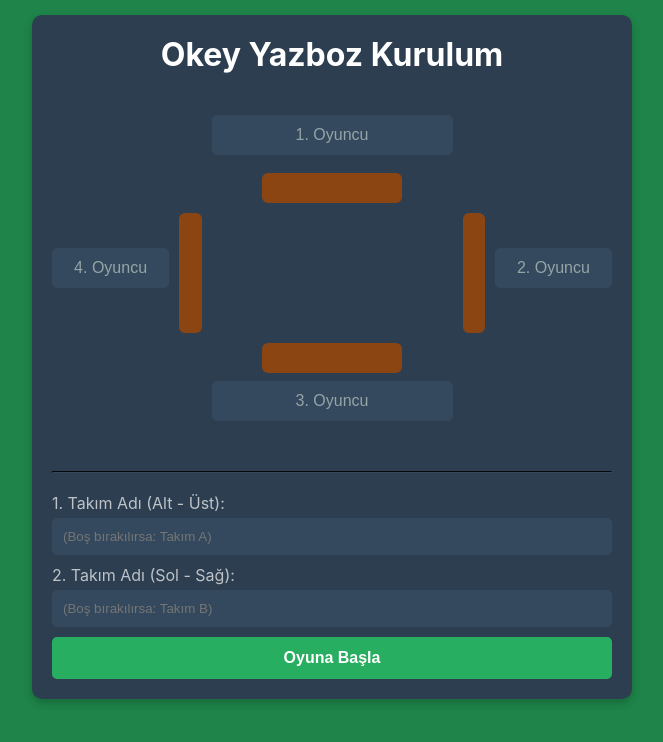
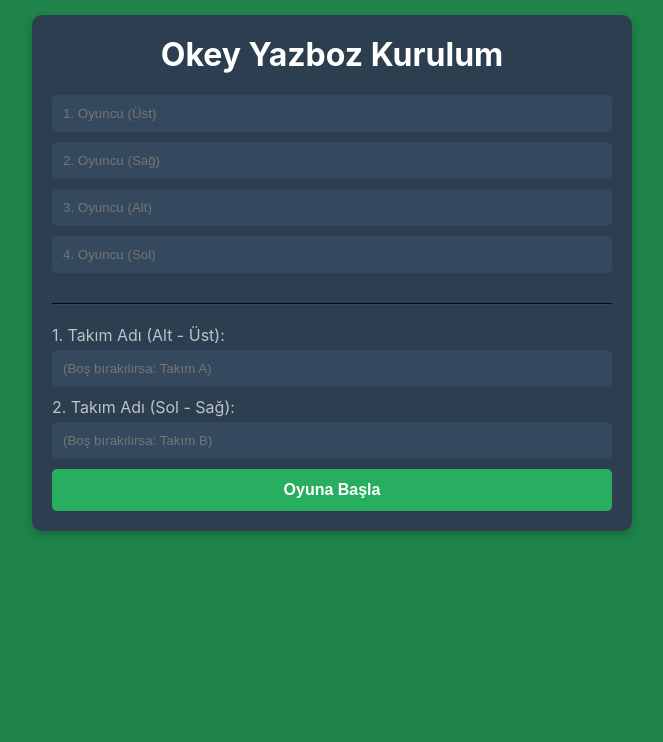
Before and after one commit to MertcanDe/yazboz-uygulamasi, a Flask app: page / in a window 1280 px wide. Shown: the top 742 px of the page, without its empty margins (308-971 px from the left). Run offline with Flask 3, Linux system fonts and the light colour scheme.

Commit message:
birkaç şey değiştirip beğenmeyip geri dönüş

```diff
--- a/app.py
+++ b/app.py
@@ -129,12 +129,11 @@ def save_hand():
     session['results'].append(hand_result)
 
     session['current_hand'] += 1
-    recalculate_scores()  # Her el eklendiğinde yeniden hesapla
+    recalculate_scores()
 
     return redirect(url_for('index'))
 
 
-# YENİ: Düzenleme sayfasını gösteren route
 @app.route('/edit/<int:hand_index>')
 def edit_hand(hand_index):
     if 'results' not in session or hand_index >= len(session['results']):
@@ -150,13 +149,11 @@ def edit_hand(hand_index):
                            okey_data_sorted=sorted_okey_data)
 
 
-# YENİ: Düzenlenmiş eli kaydeden route
 @app.route('/update/<int:hand_index>', methods=['POST'])
 def update_hand(hand_index):
     if 'results' not in session or hand_index >= len(session['results']):
         return redirect(url_for('index'))
 
-    # Formdan yeni verileri al
     okey_color = request.form['okey_color']
     penalty_points = int(request.form['penalty_points'])
     winning_player = request.form['winning_player']
@@ -186,7 +183,6 @@ def update_hand(hand_index):
     elif is_cifte_finish:
         finish_type = 'cifte'
 
-    # Yeni el sonucunu oluştur
     updated_hand = {
         "el": hand_index + 1, "okey": okey_color, "kazanan_takim": winner_team,
         "kazanan_oyuncu": winning_player, "duser_katsayi": duser_katsayi_klasik,
@@ -194,10 +190,8 @@ def update_hand(hand_index):
         "finish_type": finish_type
     }
 
-    # Eski elin yerine yenisini koy
     session['results'][hand_index] = updated_hand
 
-    # Tüm skorları yeniden hesapla
     recalculate_scores()
 
     return redirect(url_for('index'))
--- a/templates/index.html
+++ b/templates/index.html
@@ -17,22 +17,12 @@
         .okey-table { display: grid; grid-template-columns: 1fr auto 1fr; grid-template-rows: auto 1fr auto; align-items: center; justify-items: center; gap: 10px; margin-bottom: 20px; padding: 20px 0; }
         .player-name { font-weight: bold; }
         .rack { background-color: #8B4513; border-radius: 6px; }
-        .rack-h { width: 140px; height: 30px; }
+        .rack-h { width: 150px; height: 30px; }
         .rack-v { width: 30px; height: 120px; }
-        .player-top { grid-column: 2; grid-row: 1; }
-        .player-bottom { grid-column: 2; grid-row: 3; }
-        .player-left { grid-column: 1; grid-row: 2; }
-        .player-right { grid-column: 3; grid-row: 2; }
-        .setup-table .player-top, .setup-table .player-bottom { display: flex; flex-direction: column; align-items: center; }
-        .setup-table .player-left, .setup-table .player-right { display: flex; align-items: center; gap: 10px; }
-        .setup-input { background-color: transparent; border: none; border-bottom: 2px solid #566573; border-radius: 0; text-align: center; font-weight: bold; font-size: 16px; padding: 5px; width: 140px; margin: 0; }
-        .setup-table .player-top .rack-h { margin-top: 8px; }
-        .setup-table .player-bottom .rack-h { margin-bottom: 8px; }
-        .game-screen-table .player-left, .game-screen-table .player-right { display: flex; align-items: center; gap: 10px; }
-        .game-screen-table .player-top, .game-screen-table .player-bottom { text-align: center; }
-        .game-screen-table .player-top .rack-h { margin-top: 8px; }
-        .game-screen-table .player-bottom .rack-h { margin-bottom: 8px; }
-        .setup-input::placeholder { color: #95A5A6; font-weight: normal; }
+        .player-top { grid-column: 2; grid-row: 1; text-align: center; }
+        .player-bottom { grid-column: 2; grid-row: 3; text-align: center; }
+        .player-left { grid-column: 1; grid-row: 2; text-align: center; }
+        .player-right { grid-column: 3; grid-row: 2; text-align: center; }
         .team-setup { margin-top: 20px; }
         .team-setup label { display: block; margin-bottom: 5px; color: #BDC3C7; }
         .controls-grid { display: grid; grid-template-columns: 1fr 1fr; gap: 10px; }
@@ -43,12 +33,12 @@
         .results-list li { background: #34495E; padding: 8px; border-radius: 3px; margin-bottom: 5px; display: flex; justify-content: space-between; flex-wrap: wrap; align-items: center; }
         .results-list .header { font-weight: bold; background: none; }
         .results-list span { text-align: left; }
-        .results-list .col1 { width: 10%; } /* Genişletildi */
+        .results-list .col1 { width: 10%; }
         .results-list .col2 { width: 15%; font-weight: bold; }
         .results-list .col3 { width: 20%; }
         .results-list .col4 { width: 20%; }
         .results-list .col5 { width: 10%; color: #27AE60; font-weight: bold; }
-        .results-list .col6 { width: 10%; } /* Daraltıldı */
+        .results-list .col6 { width: 10%; }
         .results-list .col7 { width: 15%; text-align: right;}
         .yazboz-sheet { display: flex; background-color: #fdf6e3; color: #333; border: 1px solid #ccc; border-radius: 5px; font-family: 'Courier New', monospace; min-height: 400px; }
         .yazboz-column { flex: 1; padding: 10px; }
@@ -66,21 +56,18 @@
 <body>
     <div class="container">
         {% if setup_mode %}
-        <!-- Kurulum Ekranı (Değişiklik yok) -->
         <div class="card">
             <h1>Okey Yazboz Kurulum</h1>
             <form action="{{ url_for('start_game') }}" method="post">
-                <div class="okey-table setup-table">
-                    <div class="player-top"><input type="text" name="player1" id="player1_input" class="setup-input" placeholder="1. Oyuncu" required><div class="rack rack-h"></div></div>
-                    <div class="player-left"><input type="text" name="player4" id="player4_input" class="setup-input" placeholder="4. Oyuncu" required><div class="rack rack-v"></div></div>
-                    <div class="player-right"><div class="rack rack-v"></div><input type="text" name="player2" id="player2_input" class="setup-input" placeholder="2. Oyuncu" required></div>
-                    <div class="player-bottom"><div class="rack rack-h"></div><input type="text" name="player3" id="player3_input" class="setup-input" placeholder="3. Oyuncu" required></div>
-                </div>
+                <input type="text" name="player1" placeholder="1. Oyuncu (Üst)" required>
+                <input type="text" name="player2" placeholder="2. Oyuncu (Sağ)" required>
+                <input type="text" name="player3" placeholder="3. Oyuncu (Alt)" required>
+                <input type="text" name="player4" placeholder="4. Oyuncu (Sol)" required>
                 <hr style="border-color: #34495E; margin: 20px 0;">
                 <div class="team-setup">
-                    <label for="team1_name_input" id="team1_label">1. Takım Adı (Alt - Üst):</label>
+                    <label for="team1_name_input">1. Takım Adı (Alt - Üst):</label>
                     <input type="text" name="team1_name" id="team1_name_input" placeholder="(Boş bırakılırsa: Takım A)">
-                    <label for="team2_name_input" id="team2_label">2. Takım Adı (Sol - Sağ):</label>
+                    <label for="team2_name_input">2. Takım Adı (Sol - Sağ):</label>
                     <input type="text" name="team2_name" id="team2_name_input" placeholder="(Boş bırakılırsa: Takım B)">
                 </div>
                 <button type="submit" class="btn">Oyuna Başla</button>
@@ -88,11 +75,11 @@
         </div>
         {% else %}
         <!-- Oyun Ekranı -->
-        <div class="okey-table game-screen-table">
+        <div class="okey-table">
             <div class="player-top"><div class="player-name">{{ game_data.players[0] }}</div><div class="rack rack-h"></div></div>
             <div class="player-left"><div class="player-name">{{ game_data.players[3] }}</div><div class="rack rack-v"></div></div>
-            <div class="player-right"><div class="rack rack-v"></div><div class="player-name">{{ game_data.players[1] }}</div></div>
-            <div class="player-bottom"><div class="rack rack-h"></div><div class="player-name">{{ game_data.players[2] }}</div></div>
+            <div class="player-right"><div class="player-name">{{ game_data.players[1] }}</div><div class="rack rack-v"></div></div>
+            <div class="player-bottom"><div class="player-name">{{ game_data.players[2] }}</div><div class="rack rack-h"></div></div>
         </div>
         <div class="card">
             {% if game_over %}
@@ -121,16 +108,8 @@
         <div class="card">
             <h2>Klasik Yazboz</h2>
             <div class="yazboz-sheet">
-                <div class="yazboz-column">
-                    <div class="yazboz-header">{{ game_data.team1_name }}</div>
-                    <div class="yazboz-duser-section">{% for result in game_data.results %}{% if result.kazanan_takim == game_data.team1_name %}<span>{{ result.duser_katsayi }}</span>{% endif %}{% endfor %}</div>
-                    <div class="yazboz-ceza-section">{% for result in game_data.results %}{% if result.kazanan_takim == game_data.team1_name %}<p>—</p>{% else %}<p>{{ result.ceza }}</p>{% endif %}{% endfor %}</div>
-                </div>
-                <div class="yazboz-column">
-                    <div class="yazboz-header">{{ game_data.team2_name }}</div>
-                    <div class="yazboz-duser-section">{% for result in game_data.results %}{% if result.kazanan_takim == game_data.team2_name %}<span>{{ result.duser_katsayi }}</span>{% endif %}{% endfor %}</div>
-                    <div class="yazboz-ceza-section">{% for result in game_data.results %}{% if result.kazanan_takim == game_data.team2_name %}<p>—</p>{% else %}<p>{{ result.ceza }}</p>{% endif %}{% endfor %}</div>
-                </div>
+                <div class="yazboz-column"><div class="yazboz-header">{{ game_data.team1_name }}</div><div class="yazboz-duser-section">{% for result in game_data.results %}{% if result.kazanan_takim == game_data.team1_name %}<span>{{ result.duser_katsayi }}</span>{% endif %}{% endfor %}</div><div class="yazboz-ceza-section">{% for result in game_data.results %}{% if result.kazanan_takim == game_data.team1_name %}<p>—</p>{% else %}<p>{{ result.ceza }}</p>{% endif %}{% endfor %}</div></div>
+                <div class="yazboz-column"><div class="yazboz-header">{{ game_data.team2_name }}</div><div class="yazboz-duser-section">{% for result in game_data.results %}{% if result.kazanan_takim == game_data.team2_name %}<span>{{ result.duser_katsayi }}</span>{% endif %}{% endfor %}</div><div class="yazboz-ceza-section">{% for result in game_data.results %}{% if result.kazanan_takim == game_data.team2_name %}<p>—</p>{% else %}<p>{{ result.ceza }}</p>{% endif %}{% endfor %}</div></div>
             </div>
         </div>
         <div class="card">
@@ -143,11 +122,7 @@
                 </li>
                 {% for result in game_data.results %}
                 <li>
-                    <span class="col1">
-                        <!-- YENİ: Düzenleme linki eklendi -->
-                        <a href="{{ url_for('edit_hand', hand_index=loop.index0) }}" class="edit-link">✏️</a>
-                        {{ result.el }}
-                    </span>
+                    <span class="col1"><a href="{{ url_for('edit_hand', hand_index=loop.index0) }}" class="edit-link">✏️</a>{{ result.el }}</span>
                     <span class="col2" style="color: {{ OKEY_KATSAYILARI[result.okey].color }};">
                         {{ result.okey.title() }}
                         {% if result.finish_type == 'okey' %}★{% elif result.finish_type == 'cifte' %}&nbsp;(Ç){% endif %}
@@ -169,28 +144,5 @@
         <a href="{{ url_for('reset') }}"><button class="btn btn-reset">Yeni Oyun Başlat</button></a>
         {% endif %}
     </div>
-    <script>
-        if (document.getElementById('player1_input')) {
-            const p1_input = document.getElementById('player1_input');
-            const p2_input = document.getElementById('player2_input');
-            const p3_input = document.getElementById('player3_input');
-            const p4_input = document.getElementById('player4_input');
-            const team1_label = document.getElementById('team1_label');
-            const team2_label = document.getElementById('team2_label');
-            function updateTeamLabels() {
-                const p1 = p1_input.value.trim();
-                const p2 = p2_input.value.trim();
-                const p3 = p3_input.value.trim();
-                const p4 = p4_input.value.trim();
-                if (p3 && p1) { team1_label.textContent = `${p3} - ${p1} Takımının Adı:`; }
-                else { team1_label.textContent = '1. Takım Adı (Alt - Üst):'; }
-                if (p4 && p2) { team2_label.textContent = `${p4} - ${p2} Takımının Adı:`; }
-                else { team2_label.textContent = '2. Takım Adı (Sol - Sağ):'; }
-            }
-            [p1_input, p2_input, p3_input, p4_input].forEach(input => {
-                input.addEventListener('input', updateTeamLabels);
-            });
-        }
-    </script>
 </body>
 </html>
```
Also changed, not shown: templates/edit_hand.html (+4 -7 lines).
